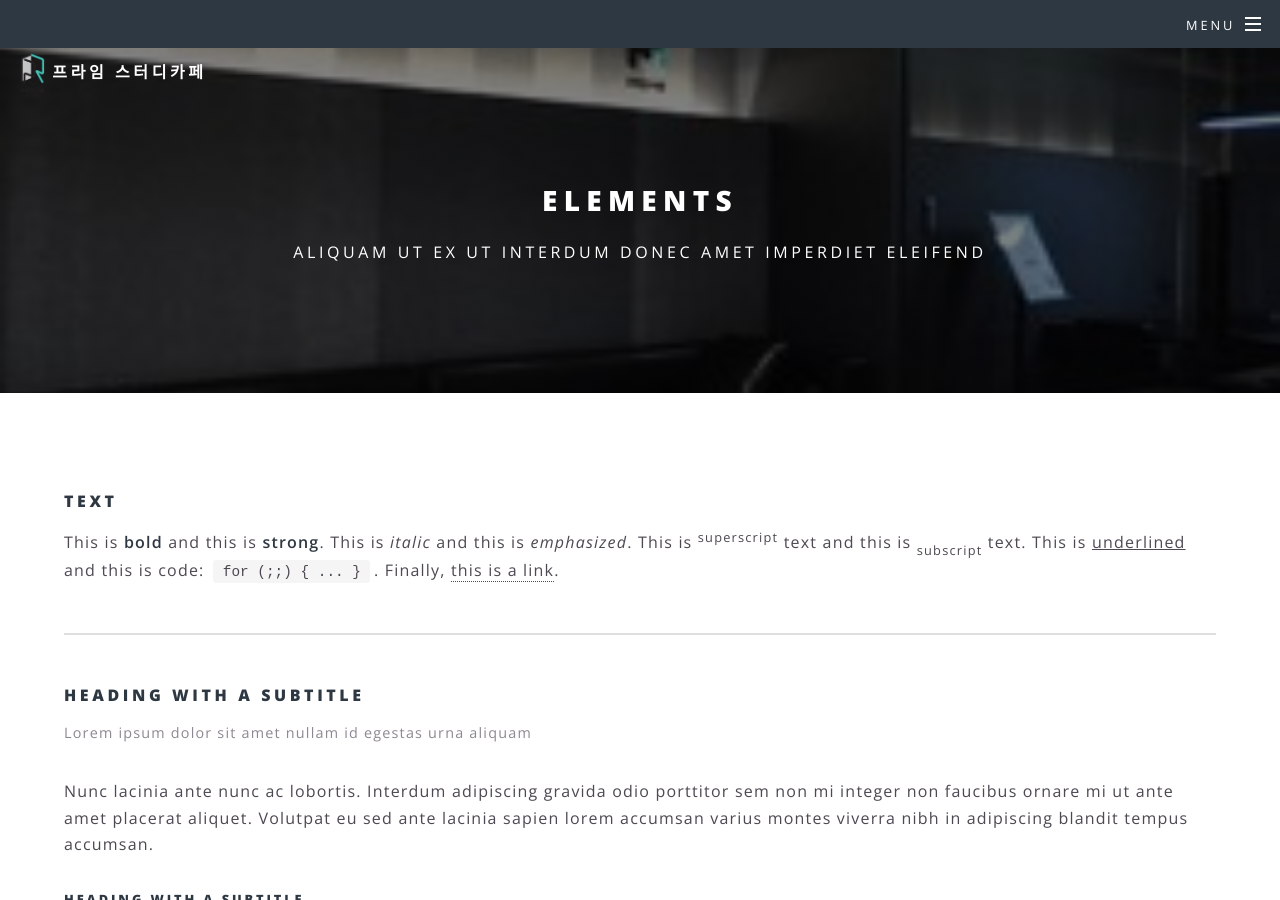
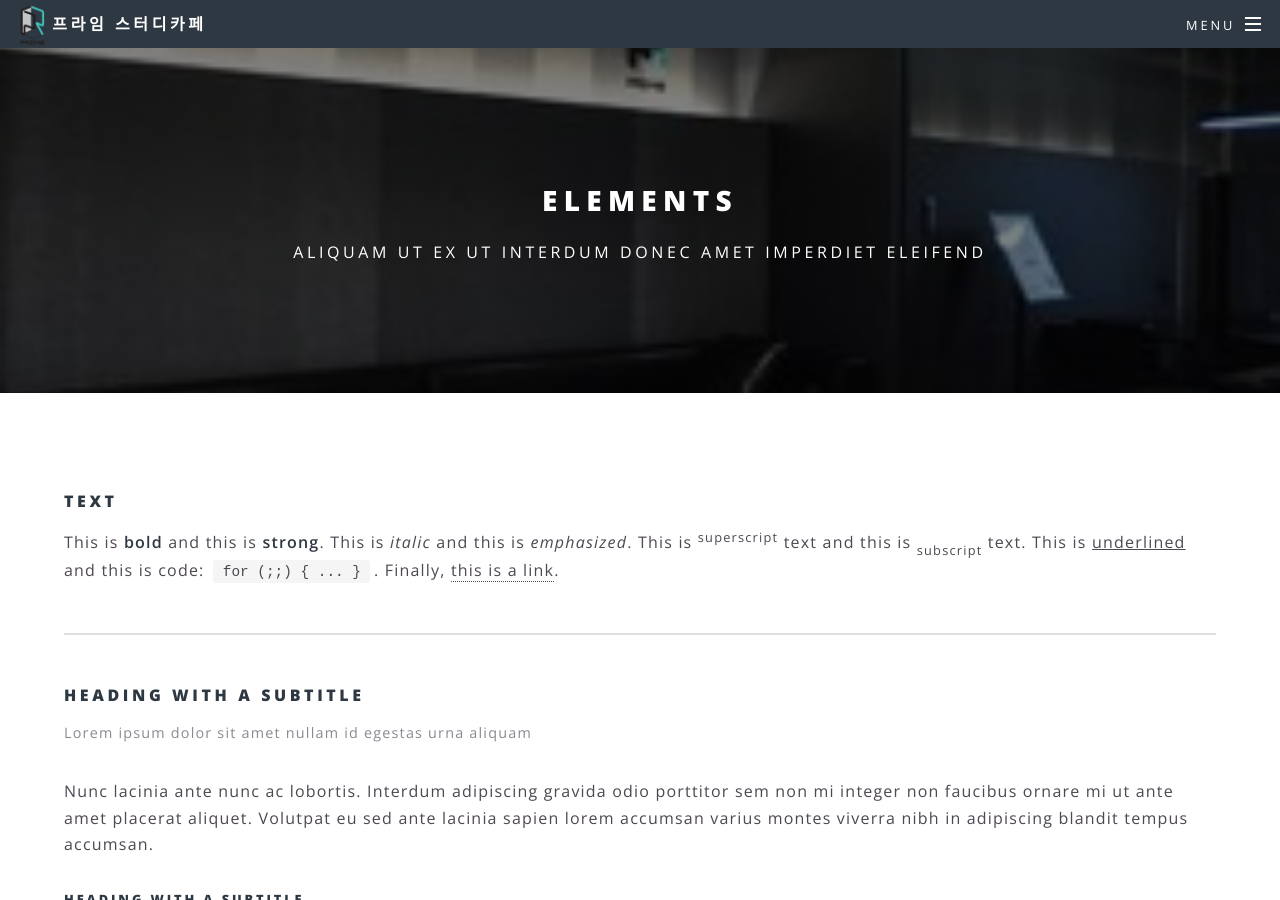
Before and after one commit to primestudycafe/primestudycafe.github.io, a Jekyll site: the page built from elements.html, in a window 1280 px wide and 900 px high. Built offline with Jekyll 4.4.1, drawn with Linux system fonts in a browser that asks for light colours.

Commit message:
no message

```diff
--- a/_includes/header.html
+++ b/_includes/header.html
@@ -1,6 +1,6 @@
 <!-- Header -->
 <header id="header"{% if page.layout == 'landing' %} class="alt"{% endif %}>
-  <h1><a href="{{ site.baseurl }}/index.html"><p style="height:100%;margin-bottom: 0px;top: auto;"></p><img src="/images/prime.png" height="85%" style="vertical-align:middle;">  {{ site.title }}</p></a></h1>
+  <h1><a href="{{ site.baseurl }}/index.html"><p style="height:100%; margin-bottom: 0px; top: auto; display:inline;"></p><img src="/images/prime.png" height="85%" style="vertical-align:middle;">  {{ site.title }}</p></a></h1>
   <nav id="nav">
     <ul>
       <li class="special">
```
